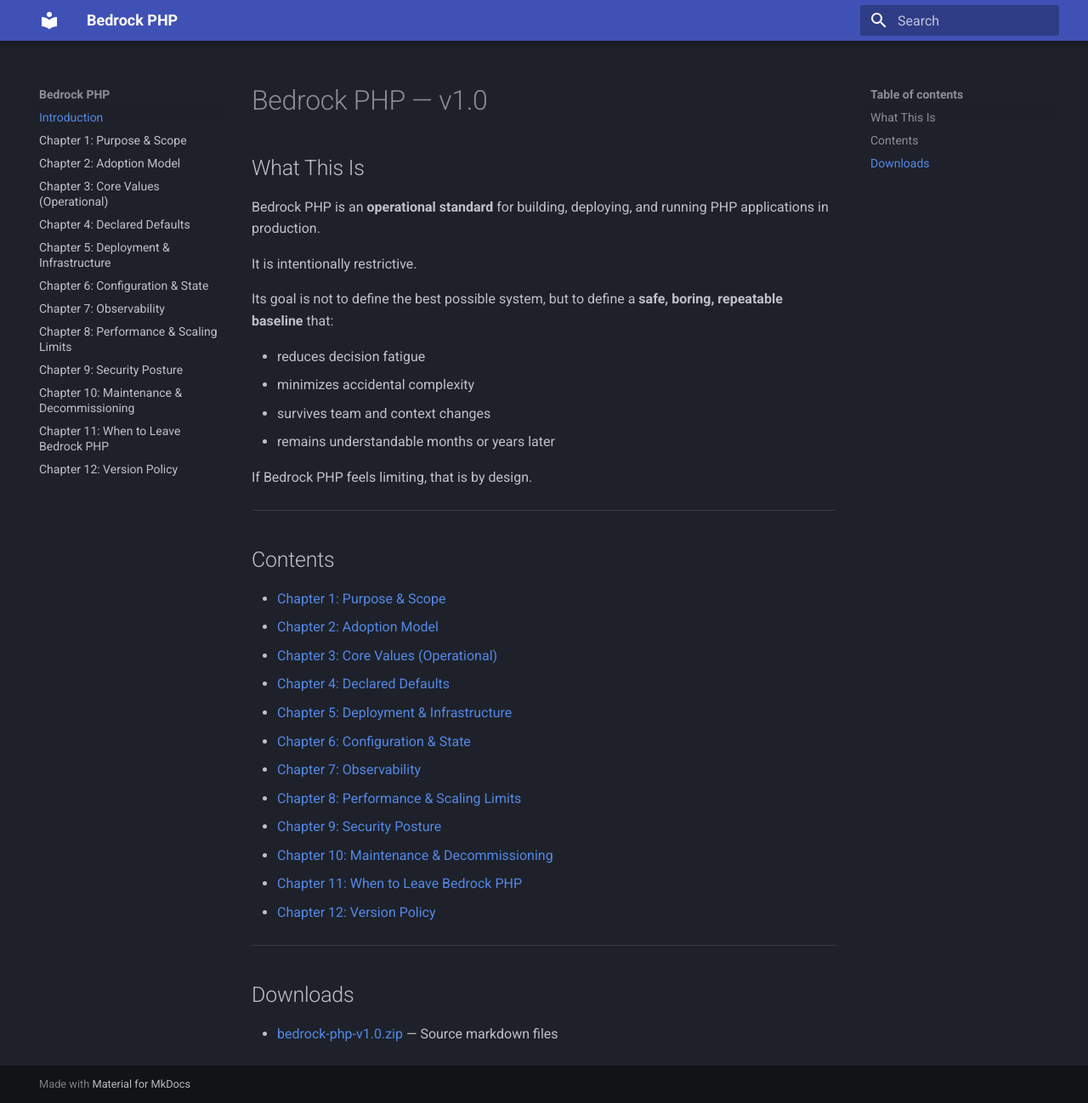
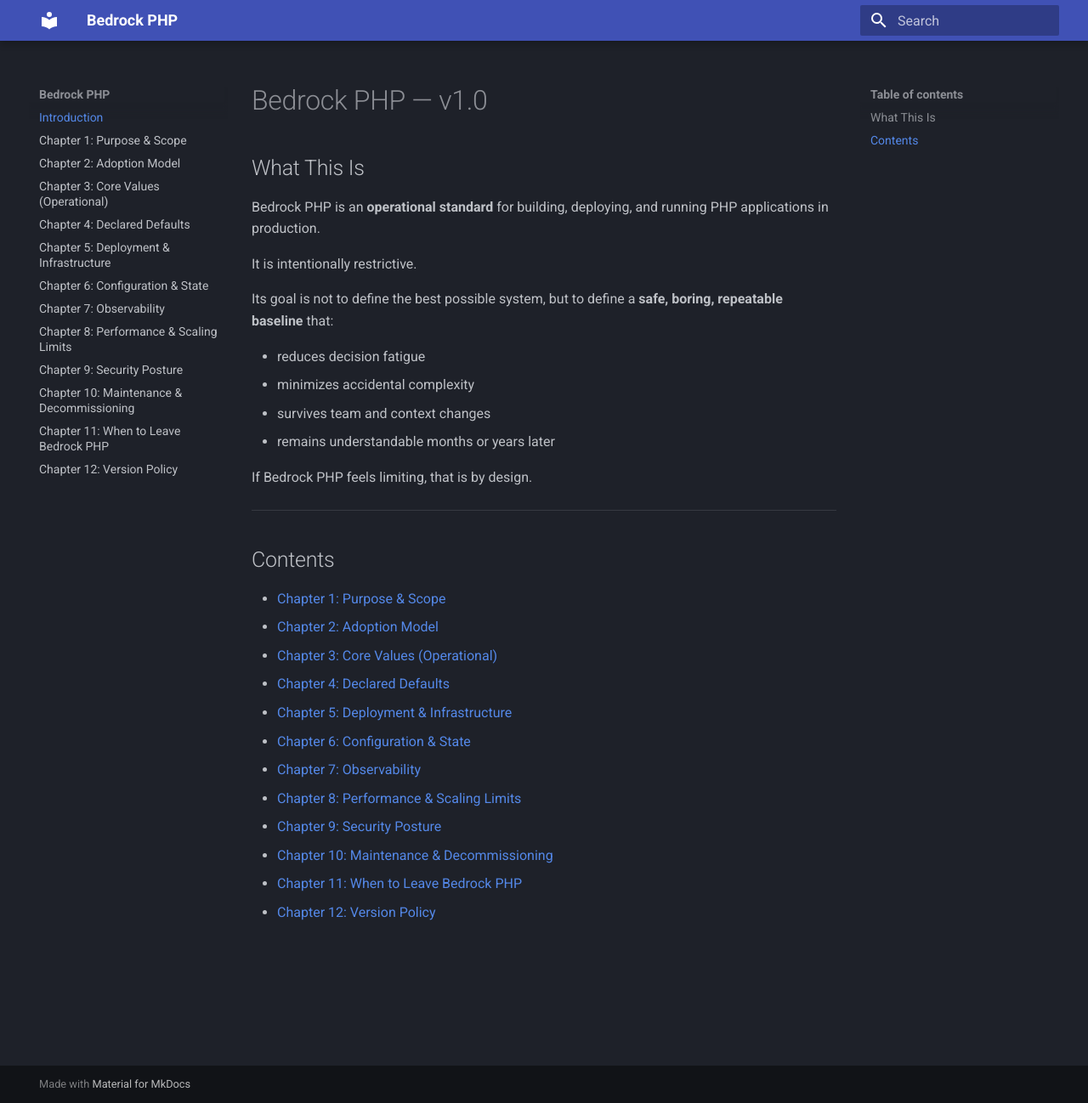
Before and after one commit to indy2kro/bedrock-php, an MkDocs documentation site: the page built from docs/index.md, in a window 1280 px wide and 1298 px high. Shown: the whole window at 85% size. Built offline with MkDocs 1.6.1 and Material for MkDocs 9.7.7, drawn with Linux system fonts in a browser that asks for light colours.

Commit message:
Update index.md

```diff
--- a/docs/index.md
+++ b/docs/index.md
@@ -31,9 +31,3 @@
 - [Chapter 10: Maintenance & Decommissioning](src/chapter10_maintenance_decommissioning.md)
 - [Chapter 11: When to Leave Bedrock PHP](src/chapter11_when_to_leave.md)
 - [Chapter 12: Version Policy](src/chapter12_version_policy.md)
-
----
-
-## Downloads
-
-- [bedrock-php-v1.0.zip](./bedrock-php-v1.0.zip) — Source markdown files
```
